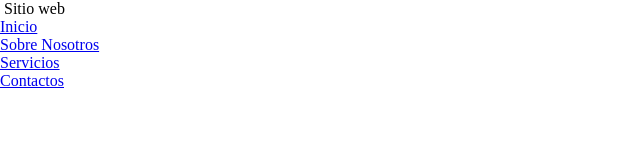
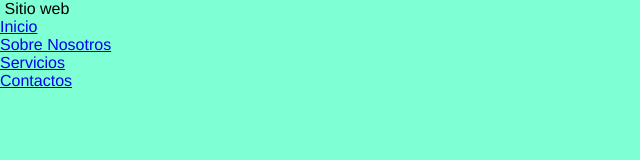
Before and after one commit to Abbel-nile/lenguajesweb_abigail_villarreal, a plain HTML site: page index.html in a window 1280 px wide. Shown: the whole page, without its empty margins (0-640 px from the left). Drawn offline with Linux system fonts and the light colour scheme.

Commit message:
cambios_css de etiqueta

```diff
--- a/css/style.css
+++ b/css/style.css
@@ -3,6 +3,12 @@
 margin: 0;
 padding: 0;
 box-sizing: border-box;
+}
+
+body {
+    font-family: 'Franklin Gothic Medium', 'Arial Narrow', Arial, sans-serif;
+    background-color: aquamarine;
+
 }
 
 
```
